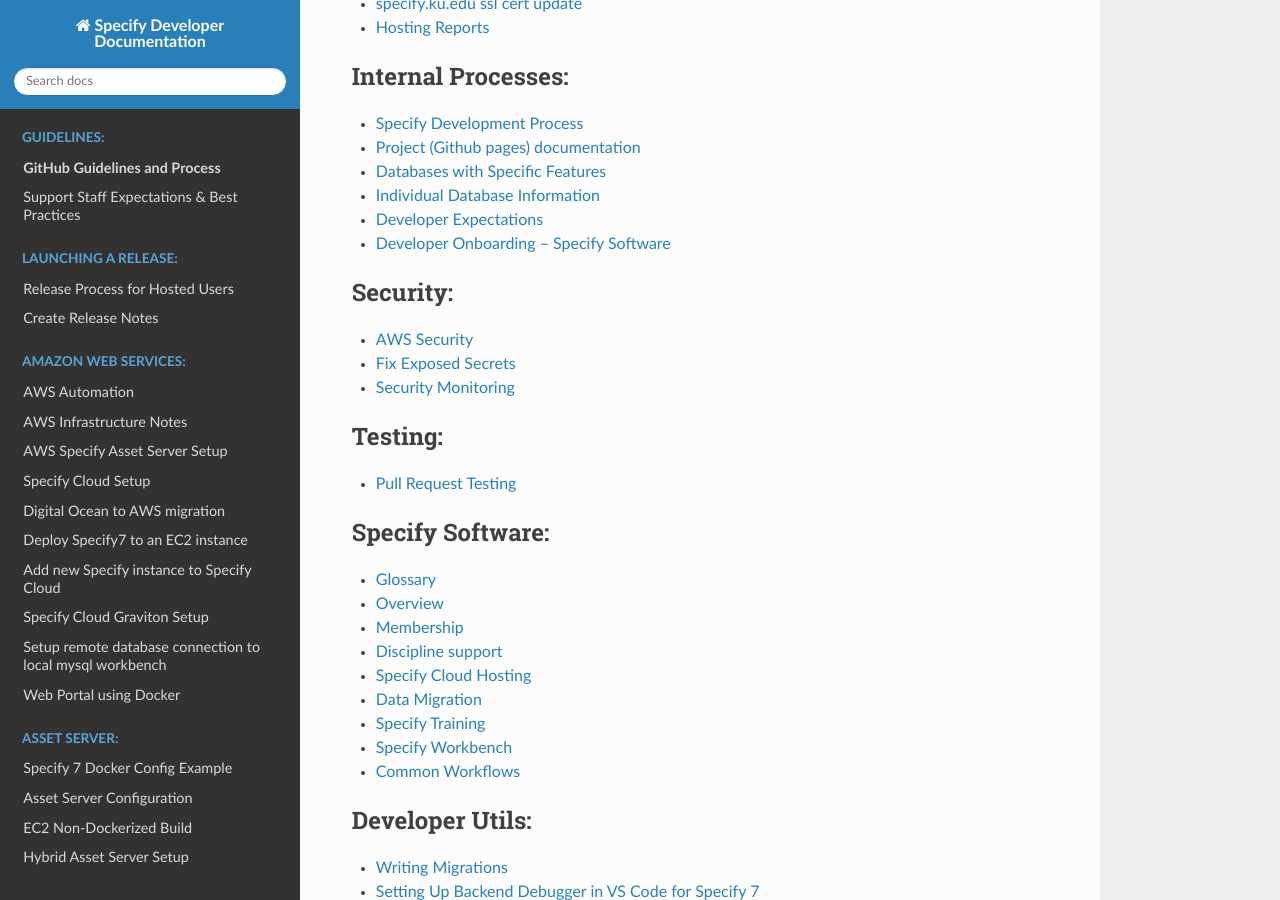
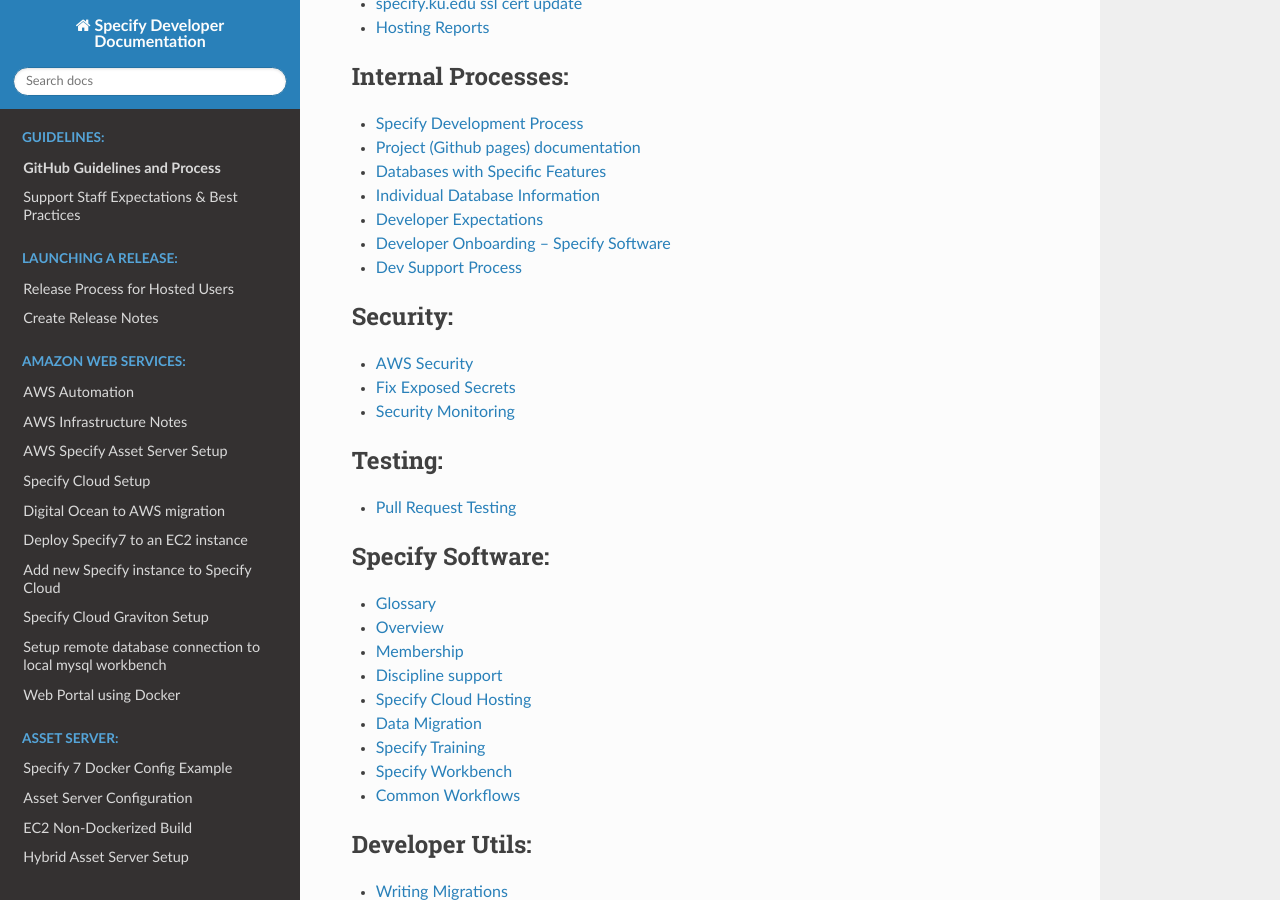
Before and after one commit to specify/specify.github.io, a Sphinx documentation site: the page built from sphinx/index.rst, in a window 1280 px wide and 900 px high, scrolled down 1200 px. Built offline with Sphinx 7.4.7 and the Read the Docs theme 3.1.0, drawn with Linux system fonts in a browser that asks for light colours.

Commit message:
Update index.rst

```diff
--- a/sphinx/index.rst
+++ b/sphinx/index.rst
@@ -62,6 +62,7 @@
    dev_process/individualdbs
    dev_process/dev_expectations
    dev_process/developeronboarding
+   dev_process/dev_support_process
 
 .. toctree::
    :maxdepth: 1
```
